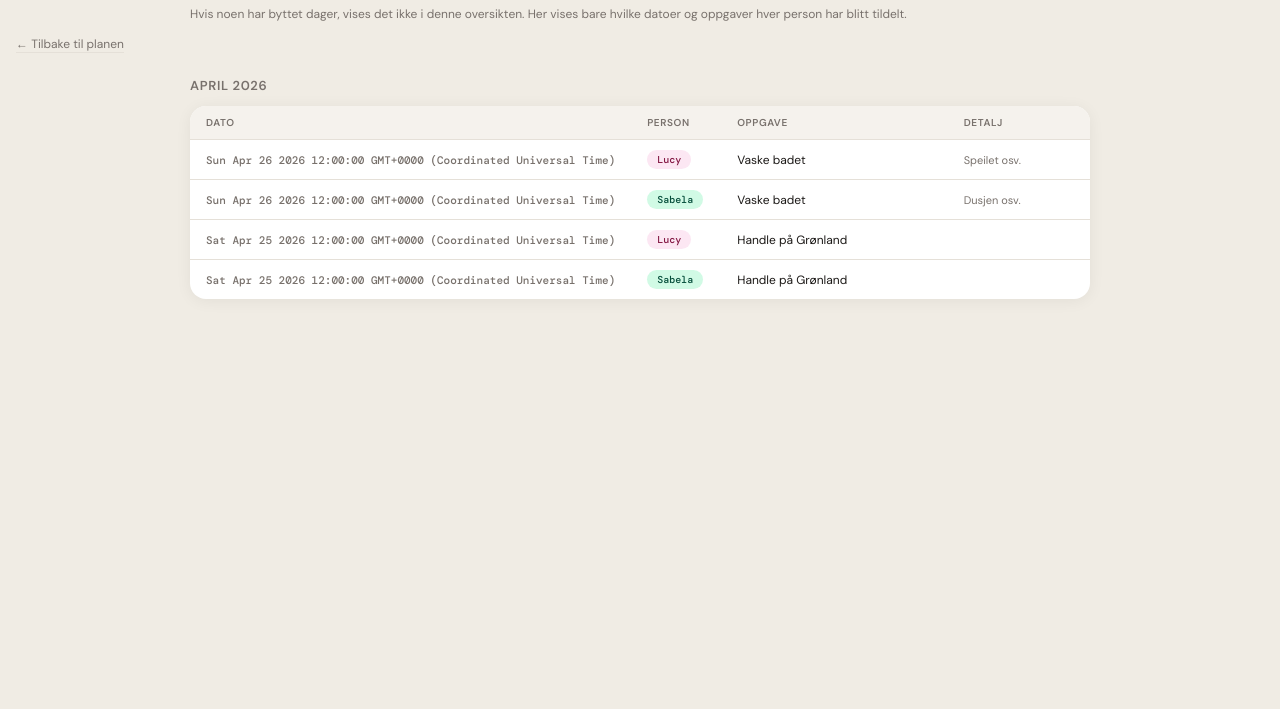
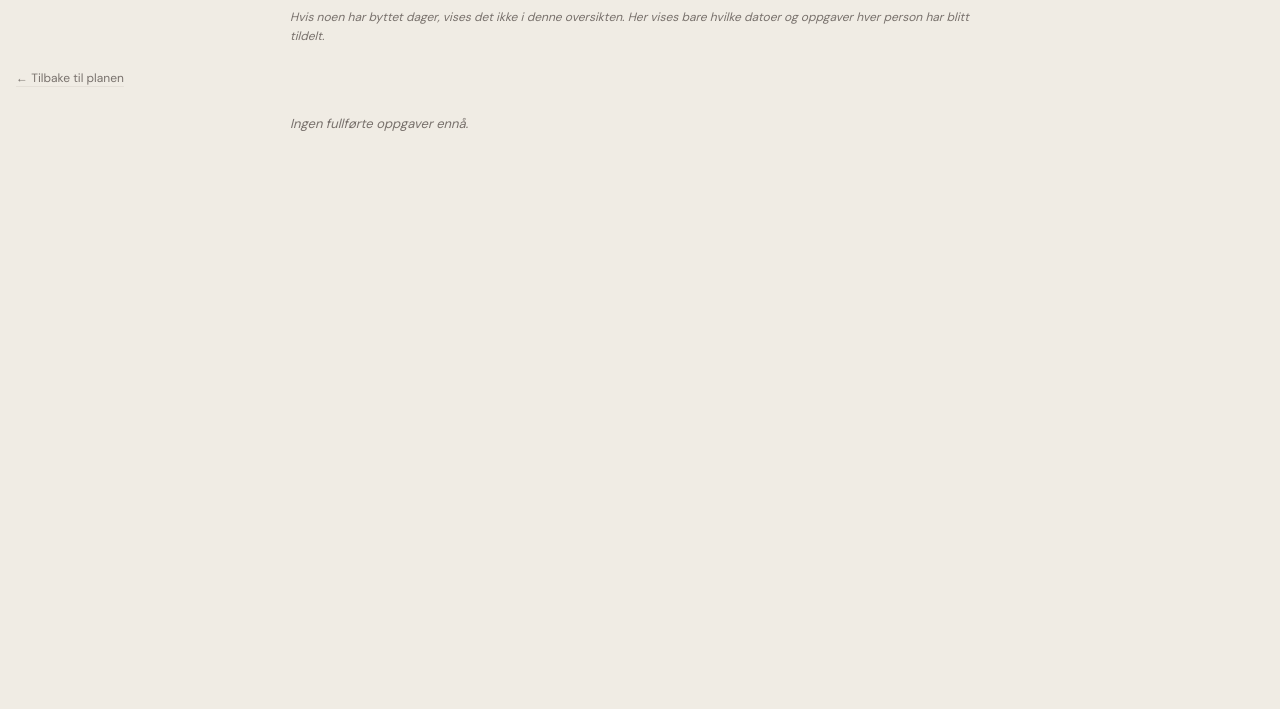
Before and after one commit to mrkrogh/husarbeid, a plain HTML site: page logg.html in a window 1280 px wide. Shown: the part 91-800 px from the top of the page. Drawn offline with nearby package versions, Linux system fonts and the light colour scheme.

Commit message:
Add files via upload

```diff
--- a/logg.html
+++ b/logg.html
@@ -13,7 +13,6 @@
     --text: #1c1917;
     --muted: #78716c;
     --border: #e5e0d8;
-
     --isaac-bg: #dbeafe; --isaac-fg: #1e3a8a;
     --lucy-bg:  #fce7f3; --lucy-fg:  #831843;
     --sabela-bg:#d1fae5; --sabela-fg:#064e3b;
@@ -30,14 +29,30 @@
     color: var(--text);
   }
 
-  header { max-width: 900px; margin: 0 auto 8px; }
+  header { max-width: 700px; margin: 0 auto 6px; }
   header h1 { font-size: clamp(20px, 4vw, 26px); font-weight: 600; letter-spacing: -0.5px; }
-  header p { font-size: 13px; color: var(--muted); margin-top: 5px; }
+
+  .subtitle {
+    max-width: 700px;
+    margin: 0 auto 6px;
+    font-size: 13px;
+    color: var(--muted);
+    line-height: 1.6;
+  }
+
+  .disclaimer {
+    max-width: 700px;
+    margin: 0 auto 20px;
+    font-size: 12px;
+    color: var(--muted);
+    line-height: 1.6;
+    font-style: italic;
+  }
 
   .back-link {
     display: inline-block;
-    max-width: 900px;
-    margin: 0 auto 24px;
+    max-width: 700px;
+    margin: 0 auto 28px;
     font-size: 12px;
     color: var(--muted);
     text-decoration: none;
@@ -49,18 +64,21 @@
   .sections {
     display: flex;
     flex-direction: column;
-    gap: 32px;
-    max-width: 900px;
+    gap: 28px;
+    max-width: 700px;
     margin: 0 auto;
   }
 
-  .section-title {
-    font-size: 13px; font-weight: 600;
-    text-transform: uppercase; letter-spacing: 0.05em;
-    color: var(--muted); margin-bottom: 12px;
+  .month-title {
+    font-family: 'DM Mono', monospace;
+    font-size: 11px;
+    font-weight: 600;
+    text-transform: uppercase;
+    letter-spacing: 0.07em;
+    color: var(--muted);
+    margin-bottom: 10px;
   }
 
-  /* ── LOG TABLE ── */
   .log-card {
     background: var(--card);
     border-radius: 16px;
@@ -68,47 +86,52 @@
     overflow: hidden;
   }
 
-  table { width: 100%; border-collapse: collapse; }
+  .log-row {
+    display: flex;
+    align-items: center;
+    gap: 12px;
+    padding: 11px 16px;
+    border-bottom: 1px solid var(--border);
+  }
+  .log-row:last-child { border-bottom: none; }
 
-  thead th {
-    background: #f5f2ed;
-    font-size: 10px; font-weight: 600;
-    text-transform: uppercase; letter-spacing: 0.06em;
-    color: var(--muted); padding: 10px 16px;
-    text-align: left; border-bottom: 1px solid var(--border);
+  .log-date {
+    font-family: 'DM Mono', monospace;
+    font-size: 11px;
+    color: var(--muted);
+    flex-shrink: 0;
+    width: 76px;
   }
 
-  tbody tr { border-bottom: 1px solid var(--border); }
-  tbody tr:last-child { border-bottom: none; }
-
-  td { padding: 10px 16px; font-size: 12px; vertical-align: middle; }
-
-  td.col-date {
+  .log-badge {
     font-family: 'DM Mono', monospace;
-    font-size: 11px; color: var(--muted);
-    white-space: nowrap; width: 90px;
-  }
-
-  td.col-person { width: 90px; }
-
-  .person-badge {
-    font-family: 'DM Mono', monospace;
-    font-size: 10px; font-weight: 500;
-    padding: 3px 10px; border-radius: 999px;
-    display: inline-block;
+    font-size: 10px;
+    font-weight: 500;
+    padding: 3px 10px;
+    border-radius: 999px;
+    flex-shrink: 0;
   }
   .pb-isaac   { background: var(--isaac-bg);   color: var(--isaac-fg); }
   .pb-lucy    { background: var(--lucy-bg);    color: var(--lucy-fg); }
   .pb-sabela  { background: var(--sabela-bg);  color: var(--sabela-fg); }
   .pb-genesis { background: var(--genesis-bg); color: var(--genesis-fg); }
 
-  td.col-task { color: var(--text); }
-  td.col-type { color: var(--muted); font-size: 11px; }
+  .log-task {
+    font-size: 12px;
+    color: var(--text);
+    flex: 1;
+  }
+
+  .log-detail {
+    font-size: 11px;
+    color: var(--muted);
+    flex-shrink: 0;
+  }
 
   .empty-state {
-    padding: 24px 16px;
-    font-size: 13px; color: var(--muted);
-    font-style: italic; text-align: center;
+    font-size: 13px;
+    color: var(--muted);
+    font-style: italic;
   }
 </style>
 </head>
@@ -116,19 +139,17 @@
 
 <header>
   <h1>📋 Husarbeidslogg</h1>
-  <p>Oversikt over fullførte oppgaver</p>
-  <p style="font-size:12px; color:var(--muted); margin-top:8px; line-height:1.6;">Hvis noen har byttet dager, vises det ikke i denne oversikten. Her vises bare hvilke datoer og oppgaver hver person har blitt tildelt.</p>
 </header>
+<p class="subtitle">Oversikt over fullførte oppgaver</p>
+<p class="disclaimer">Hvis noen har byttet dager, vises det ikke i denne oversikten. Her vises bare hvilke datoer og oppgaver hver person har blitt tildelt.</p>
 <a class="back-link" href="index.html">← Tilbake til planen</a>
 
-<div class="sections" id="sections">
-  <!-- Filled by JS -->
-</div>
+<div class="sections" id="sections"></div>
 
 <script>
-  // ═══════════════════════════════════════════════════════
-  //  DATAKILDE — hold synkronisert med data.js
-  // ═══════════════════════════════════════════════════════
+  // ═══════════════════════════════════════════════════
+  //  DATAKILDE — hold synkronisert med index.html
+  // ═══════════════════════════════════════════════════
   const HUSPLAN = {
     gronland: {
       isaac:   { start: '02.05.2026', interval: 14 },
@@ -146,31 +167,16 @@
     labels: { dusjen: 'Dusjen osv.', speilet: 'Speilet osv.' },
   };
 
-  function parseDate(str) {
-    const [d, m, y] = str.split('.').map(Number);
-    return new Date(Date.UTC(y, m - 1, d, 12, 0, 0));
-  }
-  function formatDate(date) {
-    return String(date.getUTCDate()).padStart(2,'0') + '.' +
-           String(date.getUTCMonth()+1).padStart(2,'0') + '.' +
-           date.getUTCFullYear();
-  }
-  function getToday() {
-    const n = new Date();
-    return new Date(Date.UTC(n.getFullYear(), n.getMonth(), n.getDate(), 12, 0, 0));
-  }
-  function addDays(date, days) {
-    return new Date(date.getTime() + days * 86400000);
-  }
   // ── HELPERS ──
   function parseDate(str) {
     const [d, m, y] = str.split('.').map(Number);
     return new Date(Date.UTC(y, m - 1, d, 12, 0, 0));
   }
 
-  function formatDate(str) {
-    // Already DD.MM.YYYY — just return as-is
-    return str;
+  function fmtDate(date) {
+    return String(date.getUTCDate()).padStart(2, '0') + '.' +
+           String(date.getUTCMonth() + 1).padStart(2, '0') + '.' +
+           date.getUTCFullYear();
   }
 
   function getToday() {
@@ -178,97 +184,92 @@
     return new Date(Date.UTC(n.getFullYear(), n.getMonth(), n.getDate(), 12, 0, 0));
   }
 
-  // ── BUILD LOG ──
-  const today = getToday();
-  const people = ['isaac', 'lucy', 'sabela', 'genesis'];
+  function addDays(date, days) {
+    return new Date(date.getTime() + days * 86400000);
+  }
 
-  // Collect all past entries across both task types
-  // Entry: { date (Date), dateStr, person, task, detail }
+  // ── COLLECT ENTRIES ──
+  const today   = getToday();
+  const logFrom = parseDate('27.04.2026'); // Vis kun fra og med denne datoen
+  const people  = ['isaac', 'lucy', 'sabela', 'genesis'];
   const entries = [];
 
-  people.forEach(person => {
-    // Bad dates — auto-generate up to today
-    const badCfg = HUSPLAN.bad[person];
-    const labelsArr = ['dusjen', 'speilet'];
-    const firstIdx = labelsArr.indexOf(badCfg.firstLabel);
+  people.forEach(function(person) {
+    // Vaske badet
+    const badCfg   = HUSPLAN.bad[person];
+    const labArr   = ['dusjen', 'speilet'];
+    const firstIdx = labArr.indexOf(badCfg.firstLabel);
     let cursor = parseDate(badCfg.start);
     let i = 0;
     while (cursor < today) {
+      if (cursor >= logFrom) {
         entries.push({
-        date: new Date(cursor),
-        dateStr: formatDate(cursor),
+          date:   new Date(cursor),
+          dateStr: fmtDate(cursor),
           person,
-        task: 'Vaske badet',
-        detail: HUSPLAN.labels[labelsArr[(firstIdx + i) % 2]],
+          task:   'Vaske badet',
+          detail: HUSPLAN.labels[labArr[(firstIdx + i) % 2]],
         });
+      }
       cursor = addDays(cursor, badCfg.interval);
       i++;
     }
 
-    // Grønland dates — generate up to today
+    // Handle på Grønland
     const gCfg = HUSPLAN.gronland[person];
     cursor = parseDate(gCfg.start);
     while (cursor < today) {
+      if (cursor >= logFrom) {
         entries.push({
-        date: new Date(cursor),
-        dateStr: formatDate(cursor),
+          date:   new Date(cursor),
+          dateStr: fmtDate(cursor),
           person,
-        task: 'Handle på Grønland',
+          task:   'Handle på Grønland',
           detail: '',
         });
+      }
       cursor = addDays(cursor, gCfg.interval);
     }
   });
 
-  // Sort by date descending (newest first)
-  entries.sort((a, b) => b.date - a.date);
+  // Sort newest first
+  entries.sort(function(a, b) { return b.date - a.date; });
 
   // ── RENDER ──
   const sections = document.getElementById('sections');
 
   if (entries.length === 0) {
-    sections.innerHTML = '<p style="color:var(--muted);font-size:13px;">Ingen fullførte oppgaver ennå.</p>';
+    sections.innerHTML = '<p class="empty-state">Ingen fullførte oppgaver ennå.</p>';
   } else {
-    // Group by month
     const byMonth = {};
-    entries.forEach(e => {
-      const key = `${e.date.getUTCFullYear()}-${String(e.date.getUTCMonth()+1).padStart(2,'0')}`;
+    entries.forEach(function(e) {
+      const key = e.date.getUTCFullYear() + '-' +
+                  String(e.date.getUTCMonth() + 1).padStart(2, '0');
       if (!byMonth[key]) byMonth[key] = [];
       byMonth[key].push(e);
     });
 
-    const monthNames = ['januar','februar','mars','april','mai','juni','juli','august','september','oktober','november','desember'];
+    const monthNames = ['Januar','Februar','Mars','April','Mai','Juni',
+                        'Juli','August','September','Oktober','November','Desember'];
 
-    Object.keys(byMonth).sort().reverse().forEach(key => {
-      const [y, m] = key.split('-');
-      const title = monthNames[parseInt(m,10)-1] + ' ' + y;
-      const rows = byMonth[key].map(e => `
-        <tr>
-          <td class="col-date">${formatDate(e.dateStr)}</td>
-          <td class="col-person"><span class="person-badge pb-${e.person}">${HUSPLAN.navn[e.person]}</span></td>
-          <td class="col-task">${e.task}</td>
-          <td class="col-type">${e.detail}</td>
-        </tr>
-      `).join('');
+    Object.keys(byMonth).sort().reverse().forEach(function(key) {
+      const parts = key.split('-');
+      const title = monthNames[parseInt(parts[1], 10) - 1] + ' ' + parts[0];
 
-      sections.innerHTML += `
-        <div>
-          <div class="section-title">${title}</div>
-          <div class="log-card">
-            <table>
-              <thead>
-                <tr>
-                  <th>Dato</th>
-                  <th>Person</th>
-                  <th>Oppgave</th>
-                  <th>Detalj</th>
-                </tr>
-              </thead>
-              <tbody>${rows}</tbody>
-            </table>
-          </div>
-        </div>
-      `;
+      const rows = byMonth[key].map(function(e) {
+        return '<div class="log-row">' +
+          '<span class="log-date">' + e.dateStr + '</span>' +
+          '<span class="log-badge pb-' + e.person + '">' + HUSPLAN.navn[e.person] + '</span>' +
+          '<span class="log-task">' + e.task + '</span>' +
+          (e.detail ? '<span class="log-detail">' + e.detail + '</span>' : '') +
+          '</div>';
+      }).join('');
+
+      sections.innerHTML +=
+        '<div>' +
+          '<div class="month-title">' + title + '</div>' +
+          '<div class="log-card">' + rows + '</div>' +
+        '</div>';
     });
   }
 </script>
```
Also changed, not shown: index.html (+3 -0 lines). Lines whose indentation alone changed are shown as unchanged.
